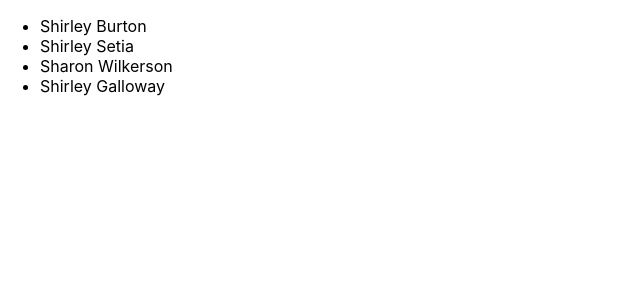
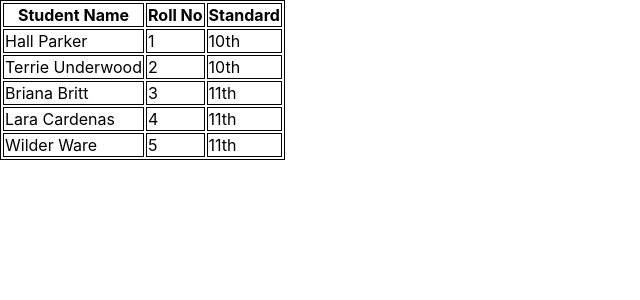
Before and after one commit to IamSaloni/skiDay, a React (Create React App) app: page / in a window 1280 px wide. Shown: the top 300 px of the page, without its empty margins (0-640 px from the left). Built offline with nearby package versions, Linux system fonts and the light colour scheme.

Commit message:
student table added with name , roll, no and standard

```diff
--- a/public/index.html
+++ b/public/index.html
@@ -8,6 +8,12 @@
   <meta name="theme-color" content="#000000" />
   <link rel="manifest" href="%PUBLIC_URL%/manifest.json" />
   <title>Ski-Day</title>
+  <style>
+  table ,th,td {
+    border  : 1px solid black;
+  }
+
+  </style>
 </head>
 
 <body>
--- a/src/App.js
+++ b/src/App.js
@@ -4,159 +4,70 @@
 // 1, Karun Kamal, 10th
 // 2, Saloni, 7th
 // 3, Arun, Btech
-import React from 'react'
-
-// const Student = () => {
-
-// }
-
+import React from "react";
 class StudentList extends React.Component {
-
   render() {
     return (
       <div>
-                        <ul>
-                              {this.props.students.filter((student, index) => {
-                                    let re = RegExp('Shi*','g');
-                                    return re.test(student.name);
-                              }).map((student, i) => {
-                                    return <li key={i}>{student.name}</li>
+        <table>
+          <thead>
+            <tr>
+              <th>Student Name</th>
+              <th>Roll No</th>
+              <th>Standard</th>
+            </tr>
+          </thead>
+        <tbody>
+              {this.props.students.map((student, i)=>{
+                    return <tr key={i}>
+                          <td >{student.name}</td>
+                          <td >{student.id}</td>
+                          <td >{student.Standard}</td>
 
+                    </tr>
               })}
-
-                        </ul>
+        </tbody>
+        </table>
       </div>
-            )
+    );
   }
 }
-
-
-
-
 
 class App extends React.Component {
   render() {
     return (
-                  <StudentList students={[
+      <StudentList
+        students={[
           {
-                              "name": "Hall Parker"
+            name: "Hall Parker",
+            id: 1,
+            Standard: "10th"
           },
           {
-                              "name": "Terrie Underwood"
+            name: "Terrie Underwood",
+            id: 2,
+            Standard: "10th"
           },
           {
-                              "name": "Briana Britt"
+            name: "Briana Britt",
+            id: 3,
+            Standard: "11th"
           },
           {
-                              "name": "Lara Cardenas"
+            name: "Lara Cardenas",
+            id: 4,
+            Standard: "11th"
           },
           {
-                              "name": "Wilder Ware"
-                        },
-                        {
-                              "name": "Shirley Burton"
-                        },
-                        {
-                              "name": "Goodwin Hodges"
-                        },
-                        {
-                              "name": "Herrera Carson"
-                        },
-                        {
-                              "name": "Julia Kennedy"
-                        },
-                        {
-                              "name": "Baldwin Estrada"
-                        },
-                        {
-                              "name": "Shirley Setia"
-                        },
-                        {
-                              "name": "Mae Galloway"
-                        },
-                        {
-                              "name": "Diaz Benson"
-                        },
-                        {
-                              "name": "Reeves Hancock"
-                        },
-                        {
-                              "name": "Mercer Donovan"
-                        },
-                        {
-                              "name": "Sharon Wilkerson"
-                        },
-                        {
-                              "name": "Atkinson Rosa"
-                        },
-                        {
-                              "name": "Deloris Mcmillan"
-                        },
-                        {
-                              "name": "Lindsay Emerson"
-                        },
-                        {
-                              "name": "Esperanza Kirkland"
-                        },
-                        {
-                              "name": "Shirley Galloway"
-                        },
-                        {
-                              "name": "Johnson Baker"
-                        },
-                        {
-                              "name": "Cain Juarez"
-                        },
-                        {
-                              "name": "Sparks Ford"
-                        },
-                        {
-                              "name": "Deidre Moon"
-                        },
-                        {
-                              "name": "Calhoun Kemp"
-                        },
-                        {
-                              "name": "Everett Brock"
-                        },
-                        {
-                              "name": "Ana Nixon"
-                        },
-                        {
-                              "name": "Melissa Pena"
-                        },
-                        {
-                              "name": "Hardy Santiago"
-                        },
-                        {
-                              "name": "Sofia Moss"
-                        },
-                        {
-                              "name": "Phelps Hull"
-                        },
-                        {
-                              "name": "Jerri Raymond"
-                        },
-                        {
-                              "name": "Newman Vinson"
-                        },
-                        {
-                              "name": "Wyatt Clarke"
-                        },
-                        {
-                              "name": "Magdalena Whitaker"
+            name: "Wilder Ware",
+            id: 5,
+            Standard: "11th"
           }
-                  ]
-                  } />
+        ]}
+      />
     );
   }
 }
-
-
-
-
-
-
 
 // import React from 'react'
 
@@ -164,4 +75,4 @@ class App extends React.Component {
 //       Hello world
 //    </h1>)
 
-export default App
+export default App;
```
Lines whose indentation alone changed are shown as unchanged.
